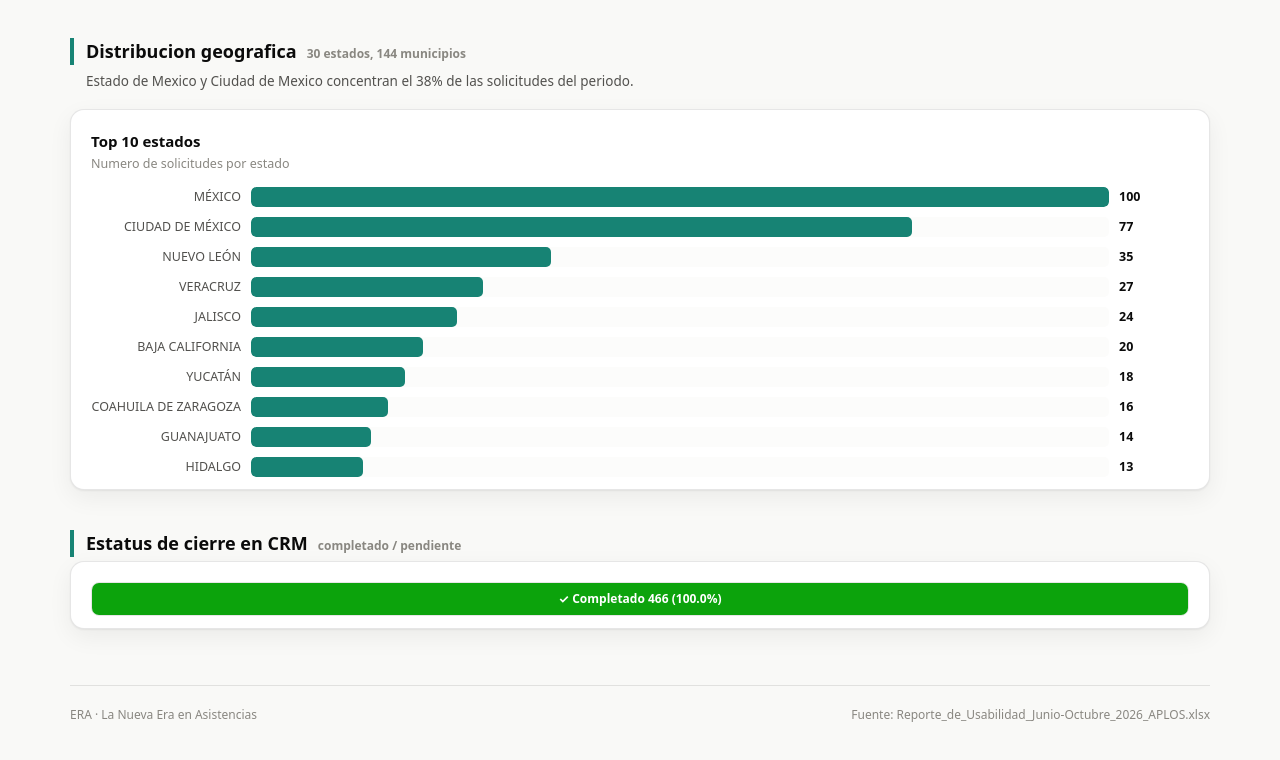
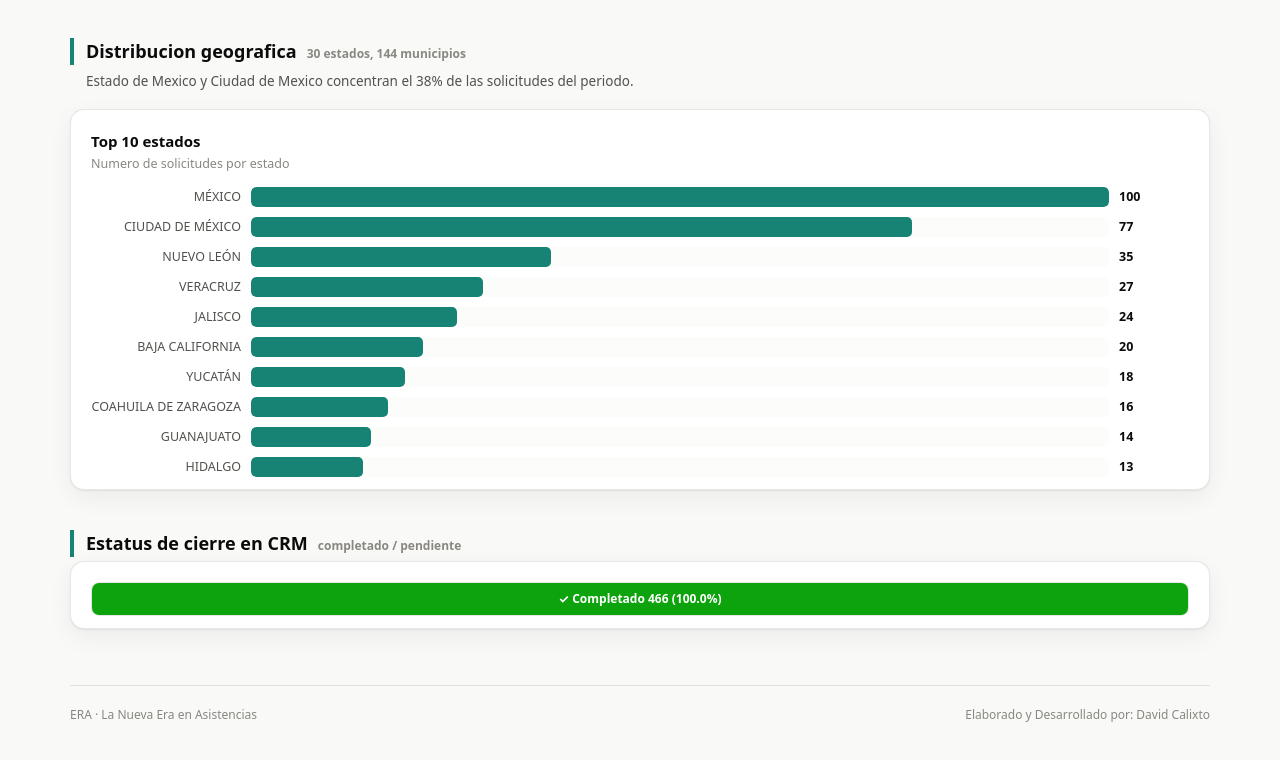
Before and after one commit to dcalixto841-wq/Reporte-de-Asistencias, a plain HTML site: page index.html in a window 1280 px wide. Shown: the part 6262-7022 px from the top of the page. Drawn offline with Linux system fonts and the light colour scheme.

Commit message:
Add files via upload

```diff
--- a/index.html
+++ b/index.html
@@ -359,7 +359,7 @@
 
   <footer>
     <span>ERA &middot; La Nueva Era en Asistencias</span>
-    <span>Fuente: Reporte_de_Usabilidad_Junio-Octubre_2026_APLOS.xlsx</span>
+    <span>Elaborado y Desarrollado por: David Calixto</span>
   </footer>
 
 </div>
```
